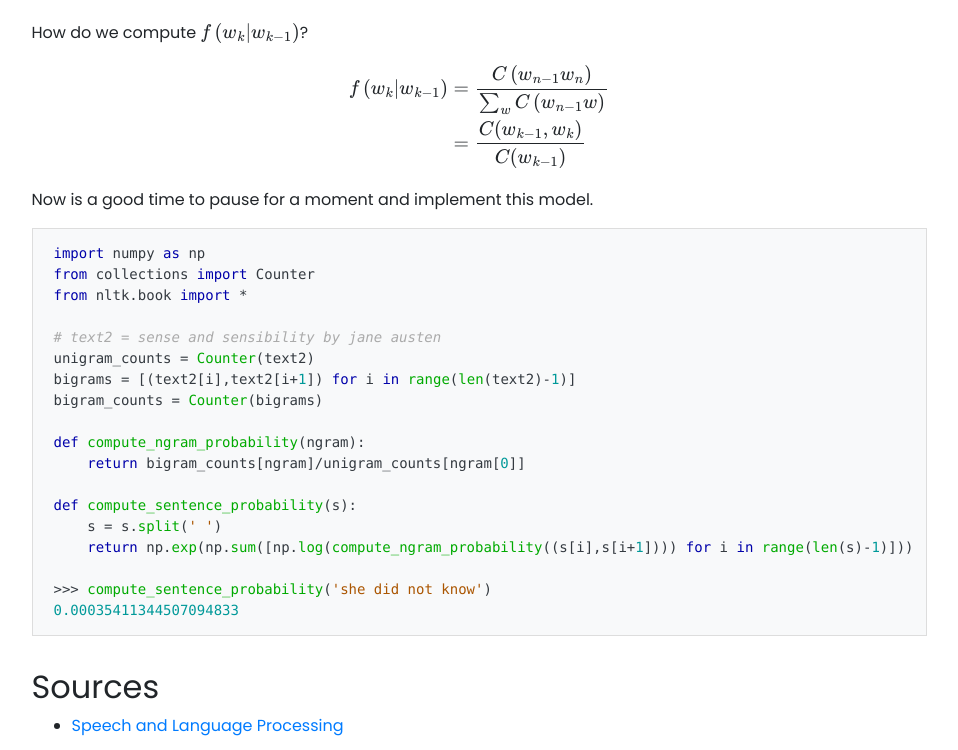
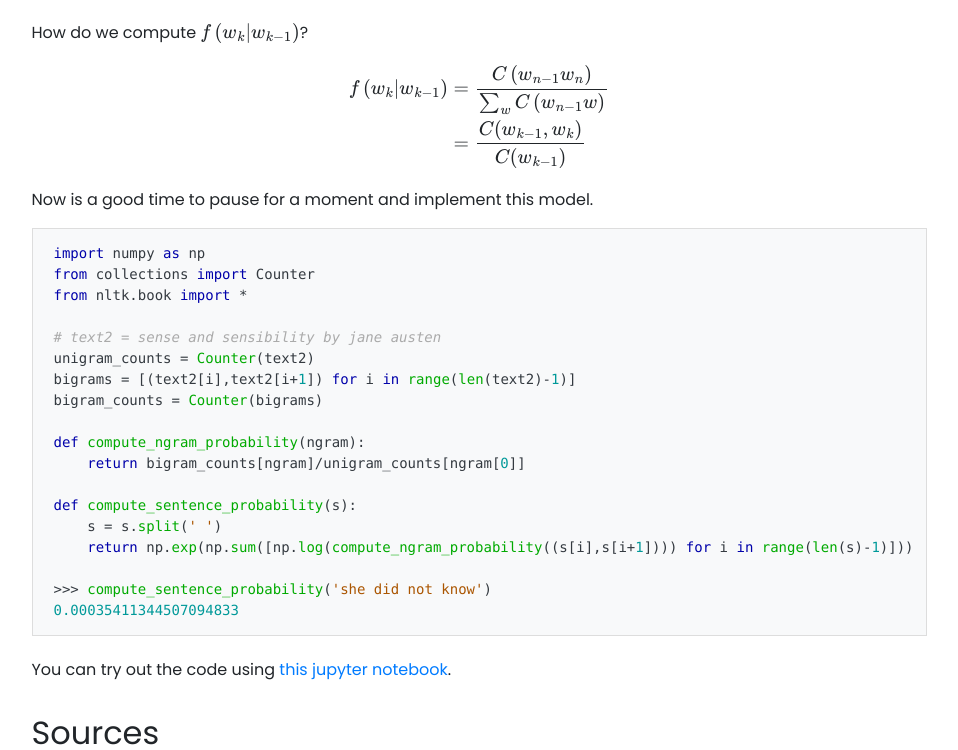
Before and after one commit to nunoskew/nunoskew.github.io, a Jekyll site: the page built from _projects/intro_nlp.md, in a window 1280 px wide and 900 px high, scrolled down 999 px, cut to the strip 0-750 px from the top of the window. Shown: the whole strip, without its empty margins (161-1119 px from the left). Built offline with Jekyll 4.4.1, drawn with Linux system fonts in a browser that asks for light colours; nearby versions of some CDN libraries; formulas are drawn with MathJax 3.

Commit message:
added link for intro to nlp code

````diff
--- a/_projects/intro_nlp.md
+++ b/_projects/intro_nlp.md
@@ -96,5 +96,8 @@ def compute_sentence_probability(s):
 >>> compute_sentence_probability('she did not know')
 0.00035411344507094833
 ```
+
+You can try out the code using [this jupyter notebook](https://github.com/nunoskew/language-models-part1).
+
 ## Sources
 * [Speech and Language Processing](https://web.stanford.edu/~jurafsky/slp)
````
